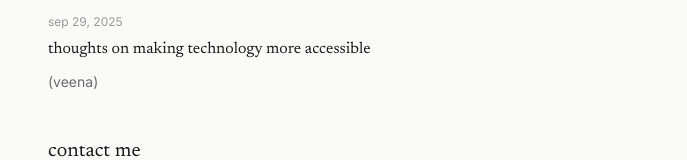
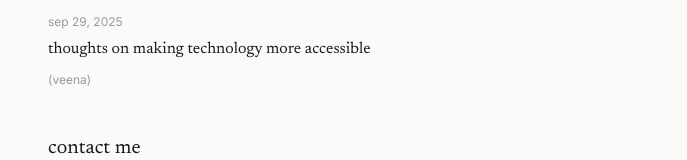
Before and after one commit to sheldonblewis/shelly-site, a Next.js app: page / in a window 1280 px wide. Shown: the part 1039-1199 px from the top of the page, without its empty margins (296-983 px from the left). Built offline with nearby package versions, Linux system fonts and the light colour scheme.

Commit message:
Style compact thought subtitles

```diff
--- a/styles/globals.css
+++ b/styles/globals.css
@@ -552,6 +552,11 @@ a.work-card:focus-visible {
   line-height: 1.7;
 }
 
+.thought-subtitle {
+  font-size: 0.75rem;
+  color: var(--color-text-tertiary);
+}
+
 /* contact */
 .contact-compact {
   display: flex;
```
